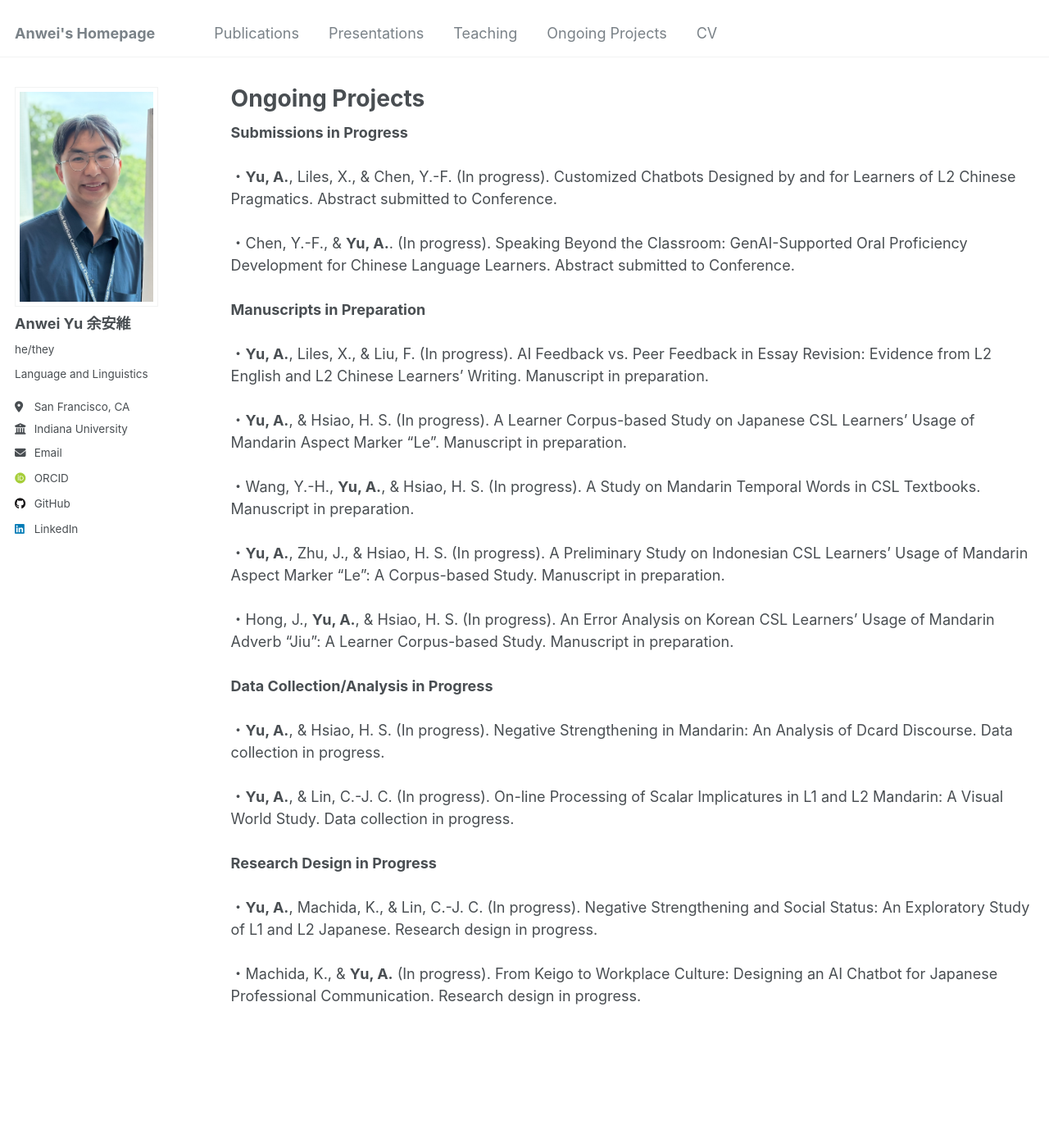
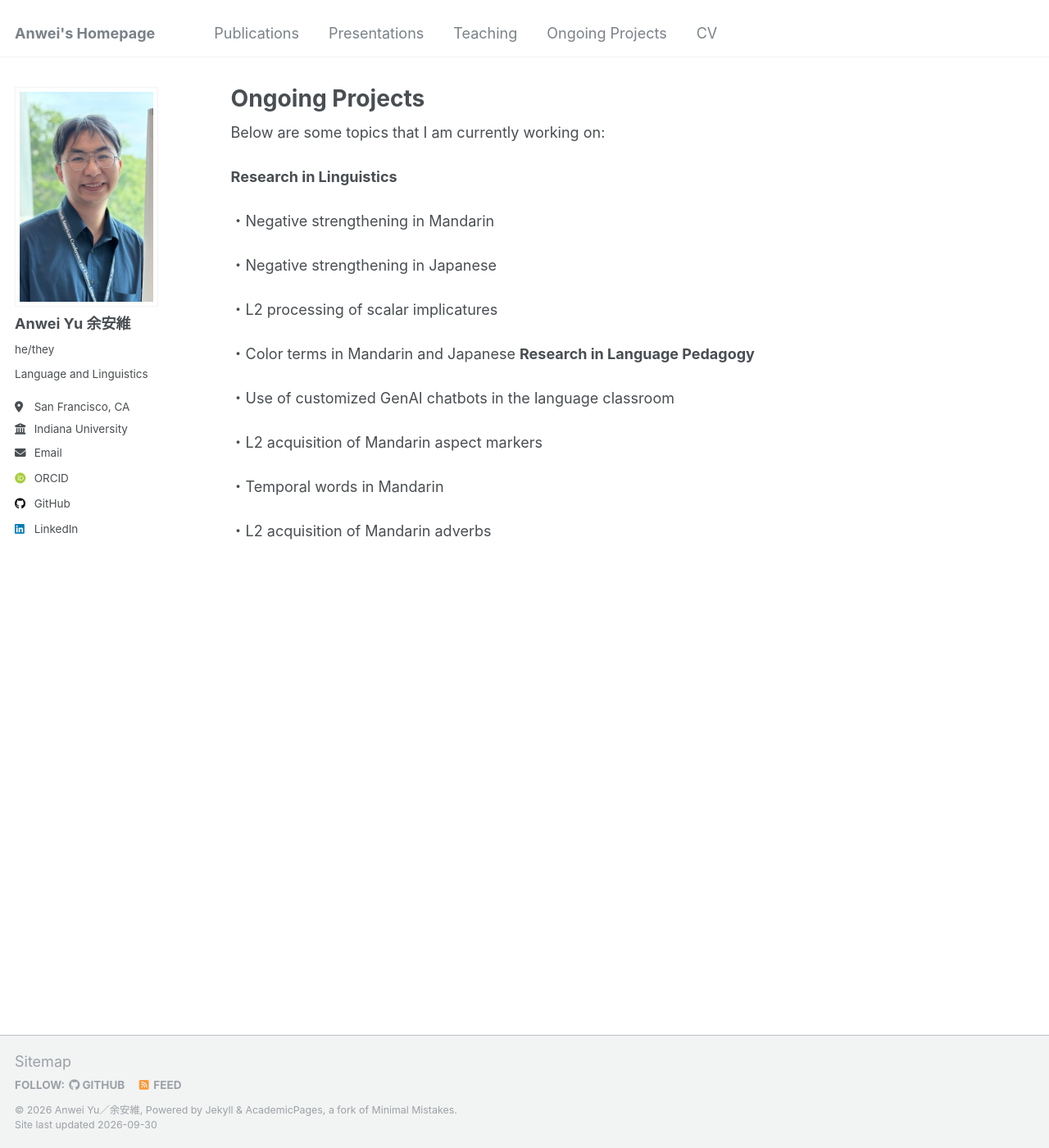
Before and after one commit to anweiyu/anweiyu.github.io, a Jekyll site: the page built from _pages/wip.html, in a window 1280 px wide and 1400 px high. Shown: the whole window at 82% size. Built offline with Jekyll 4.4.1, drawn with Linux system fonts in a browser that asks for light colours; some web fonts are replaced.

Commit message:
Update wip.html

```diff
--- a/_pages/wip.html
+++ b/_pages/wip.html
@@ -4,21 +4,15 @@ title: "Ongoing Projects"
 permalink: /wip/
 author_profile: true
 ---
-<strong>Submissions in Progress</strong><br><br>
-・<strong>Yu, A.</strong>, Liles, X., & Chen, Y.-F. (In progress). Customized Chatbots Designed by and for Learners of L2 Chinese Pragmatics. Abstract submitted to Conference.<br><br>
-・Chen, Y.-F., & <strong>Yu, A.</strong>. (In progress). Speaking Beyond the Classroom: GenAI-Supported Oral Proficiency Development for Chinese Language Learners. Abstract submitted to Conference.<br><br>
+Below are some topics that I am currently working on:<br><br>
 
-<strong>Manuscripts in Preparation</strong><br><br>
-・<strong>Yu, A.</strong>, Liles, X., & Liu, F. (In progress). AI Feedback vs. Peer Feedback in Essay Revision: Evidence from L2 English and L2 Chinese Learners’ Writing. Manuscript in preparation.<br><br>
-・<strong>Yu, A.</strong>, & Hsiao, H. S. (In progress). A Learner Corpus-based Study on Japanese CSL Learners’ Usage of Mandarin Aspect Marker “Le”. Manuscript in preparation.<br><br>
-・Wang, Y.-H., <strong>Yu, A.</strong>, & Hsiao, H. S. (In progress). A Study on Mandarin Temporal Words in CSL Textbooks. Manuscript in preparation.<br><br>
-・<strong>Yu, A.</strong>, Zhu, J., & Hsiao, H. S. (In progress). A Preliminary Study on Indonesian CSL Learners’ Usage of Mandarin Aspect Marker “Le”: A Corpus-based Study. Manuscript in preparation.<br><br>
-・Hong, J., <strong>Yu, A.</strong>, & Hsiao, H. S. (In progress). An Error Analysis on Korean CSL Learners’ Usage of Mandarin Adverb “Jiu”: A Learner Corpus-based Study. Manuscript in preparation.<br><br>
-
-<strong>Data Collection/Analysis in Progress</strong><br><br>
-・<strong>Yu, A.</strong>, & Hsiao, H. S. (In progress). Negative Strengthening in Mandarin: An Analysis of Dcard Discourse. Data collection in progress.<br><br>
-・<strong>Yu, A.</strong>, & Lin, C.-J. C. (In progress). On-line Processing of Scalar Implicatures in L1 and L2 Mandarin: A Visual World Study. Data collection in progress.<br><br>
-
-<strong>Research Design in Progress</strong><br><br>
-・<strong>Yu, A.</strong>, Machida, K., & Lin, C.-J. C. (In progress). Negative Strengthening and Social Status: An Exploratory Study of L1 and L2 Japanese. Research design in progress.<br><br>
-・Machida, K., & <strong>Yu, A.</strong> (In progress). From Keigo to Workplace Culture: Designing an AI Chatbot for Japanese Professional Communication. Research design in progress.<br><br>
+<strong>Research in Linguistics</strong><br><br>
+・Negative strengthening in Mandarin<br><br>
+・Negative strengthening in Japanese <br><br>
+・L2 processing of scalar implicatures <br><br>
+・Color terms in Mandarin and Japanese
+<strong>Research in Language Pedagogy</strong><br><br>
+・Use of customized GenAI chatbots in the language classroom <br><br>
+・L2 acquisition of Mandarin aspect markers<br><br>
+・Temporal words in Mandarin<br><br>
+・L2 acquisition of Mandarin adverbs<br><br>
```
